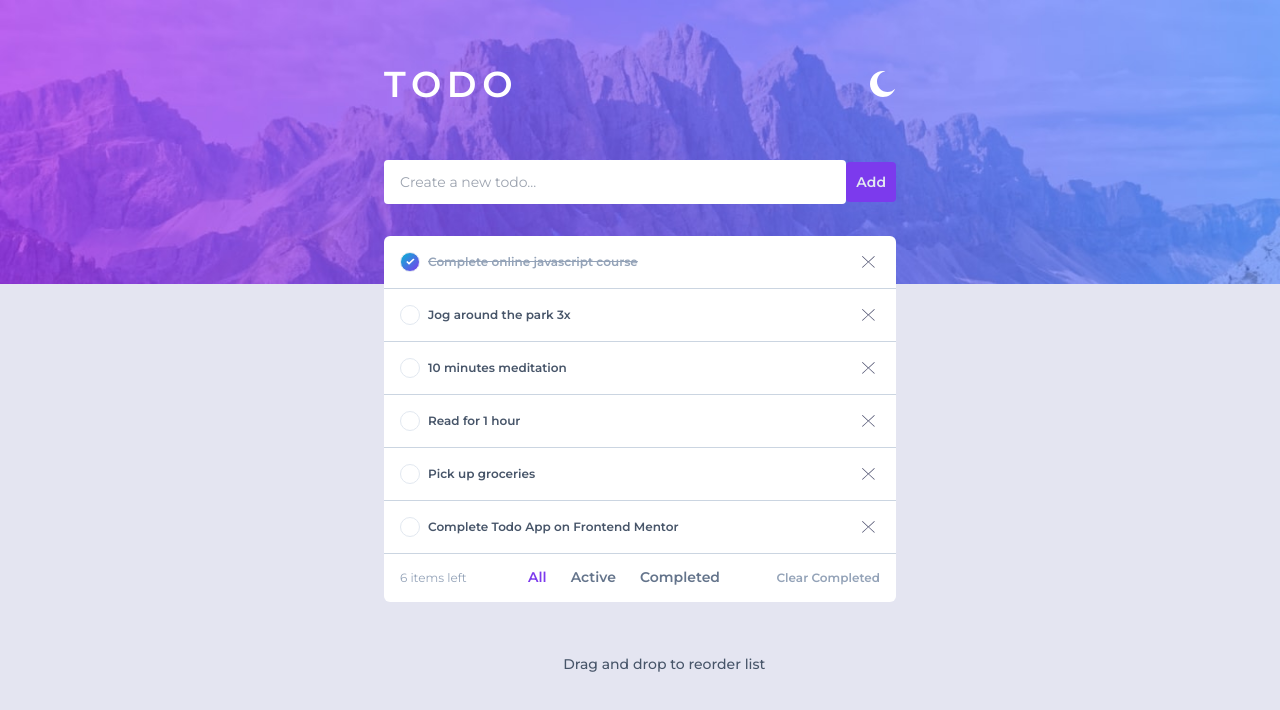
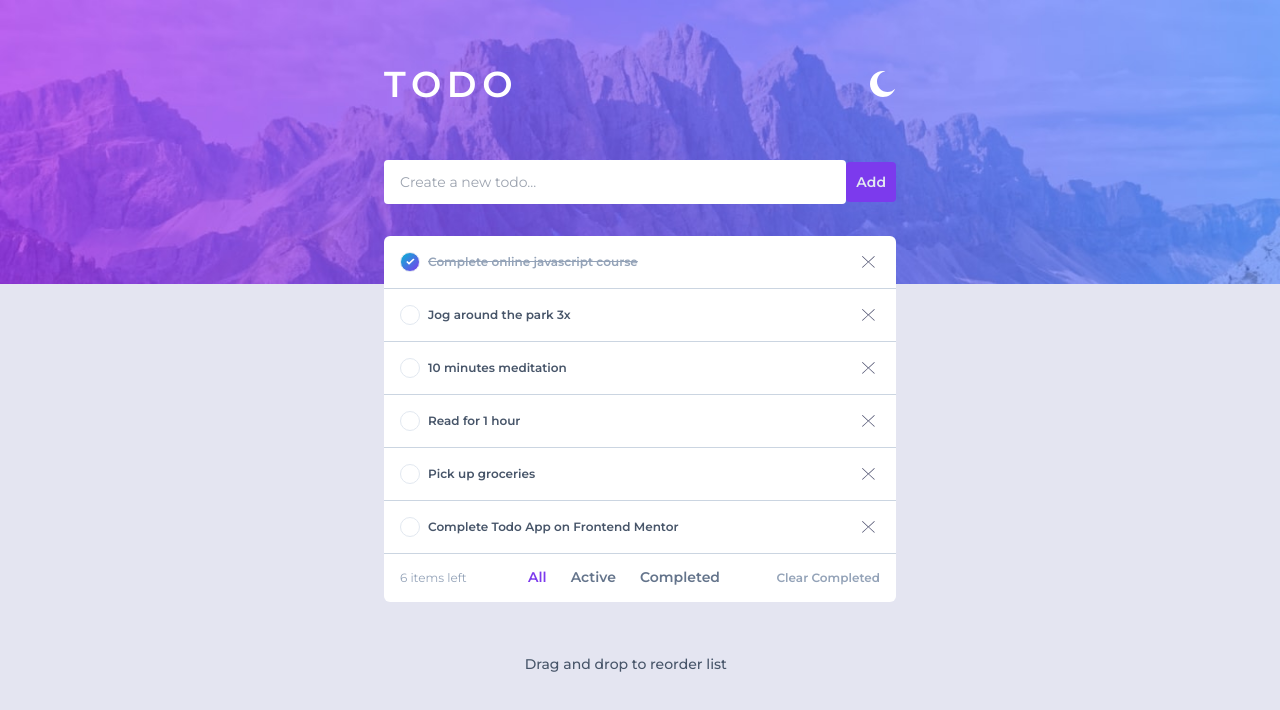
Before and after one commit to zubyCharles/TodoList, a React (Create React App) app: page / in a window 1280 px wide. Shown: the top 710 px of the page. Built offline with nearby package versions, Linux system fonts and the light colour scheme.

Commit message:
padded bottom title

```diff
--- a/src/App.js
+++ b/src/App.js
@@ -9,7 +9,7 @@ function App() {
       <Header />
       <TodoList />
       <BottomTab />
-      <div className="w-[60%] pl-[5%] lg:pl-[24%] -translate-y-8 lg:-translate-y-16 mx-auto">
+      <div className="w-[60%] pl-[5%]  lg:pl-[21%] -translate-y-8 lg:-translate-y-16 mx-auto">
         <p className="text-sm text-slate-600 font-medium">
           Drag and drop to reorder list
         </p>
```
